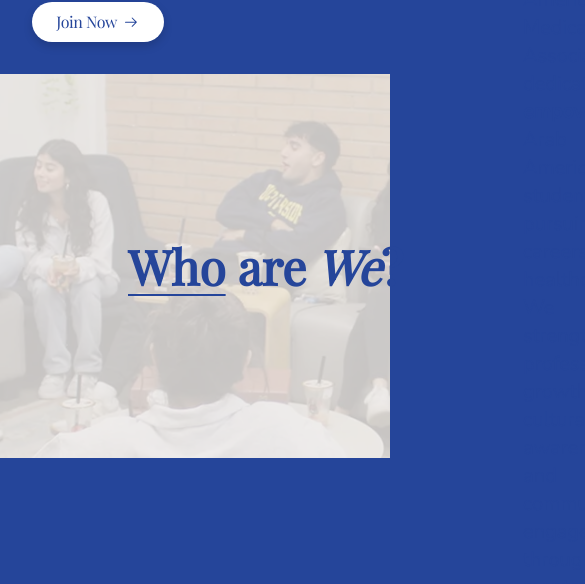
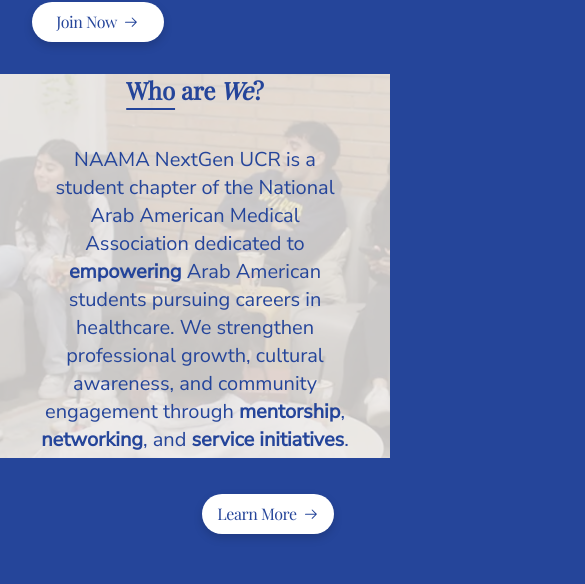
Before and after one commit to acm-ucr/naama-website, a Next.js app: page / in a window 390 px wide. Shown: the part 673-1257 px from the top of the page, 585 px wide, since content can reach past the window. Built offline with nearby package versions, Linux system fonts and the light colour scheme.

Commit message:
did the whoarewe but for mobile

```diff
--- a/src/components/home/WhoAreWe.tsx
+++ b/src/components/home/WhoAreWe.tsx
@@ -12,8 +12,8 @@
       />
       <div className="bg-naama-ivory-100 absolute inset-0 opacity-80" />
 
-      <div className="relative z-10 flex h-full w-full items-center gap-20 px-32">
-        <h1 className="text-naama-blue-200 font-playfair text-5xl font-bold whitespace-nowrap">
+      <div className="nd:flex relative z-10 h-full w-full flex-col items-center gap-20 text-center md:px-32">
+        <h1 className="text-naama-blue-200 font-playfair text-2xl font-bold whitespace-nowrap">
           <span className="underline decoration-2 underline-offset-8">Who</span>{" "}
           are
           <span className="italic"> We</span>?
@@ -31,7 +31,7 @@
             <span className="font-extrabold"> service initiatives</span>.
           </p>
           <Button
-            className="mr-14 ml-auto"
+            className="-mt-4 mr-14 ml-auto"
             message="Learn More"
             href="/about"
           />
```
